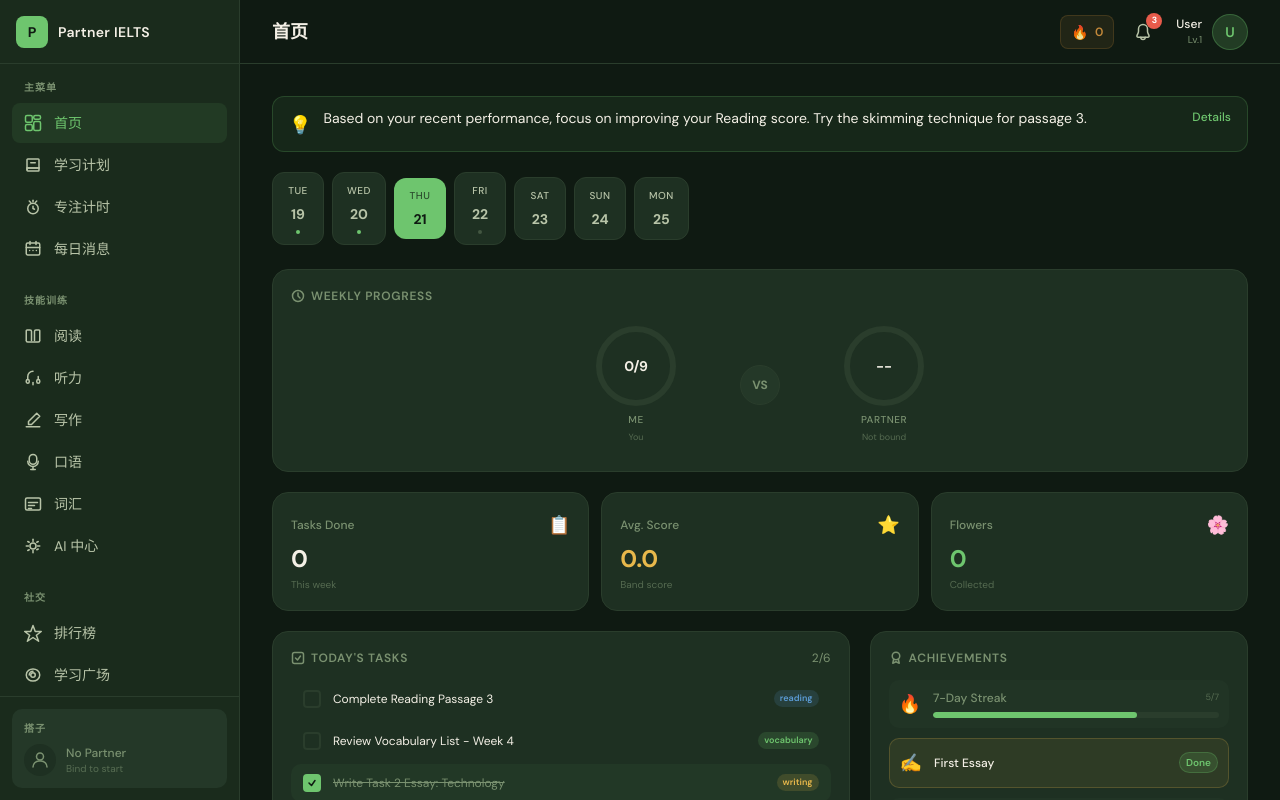
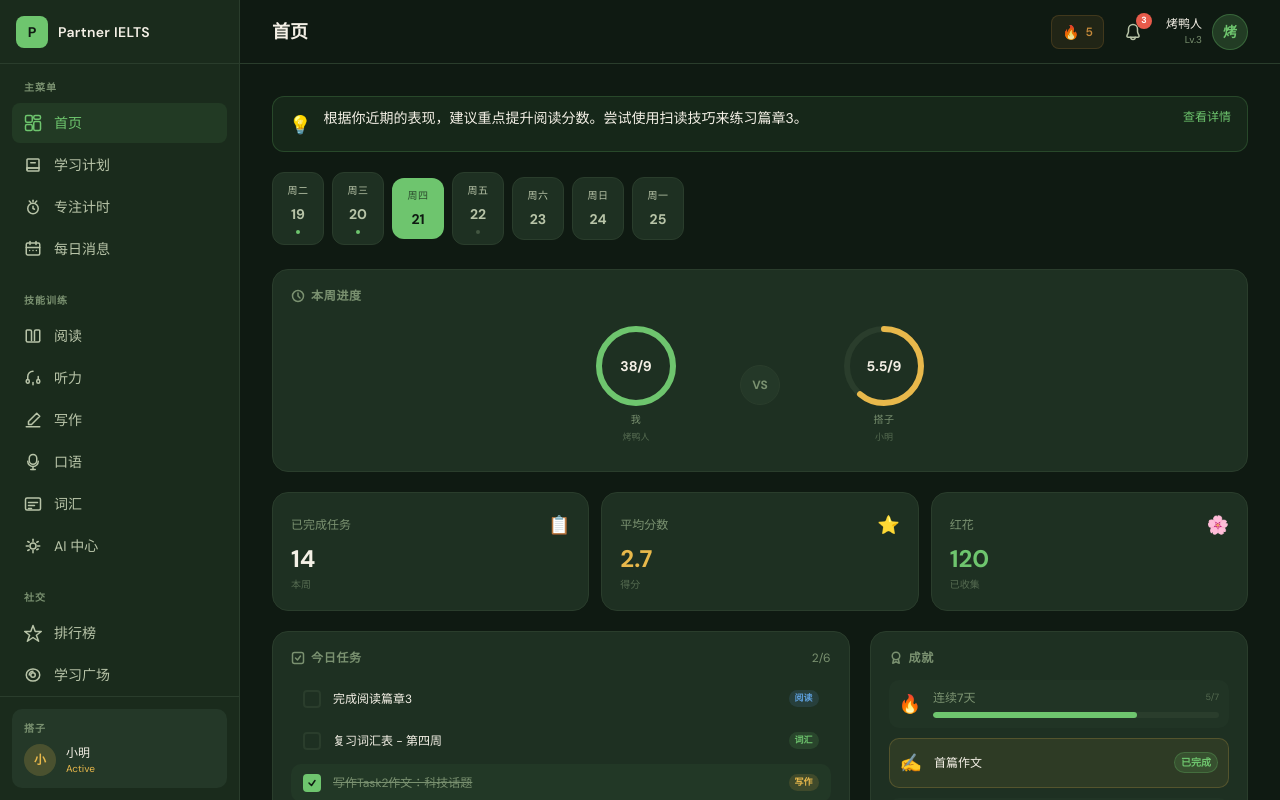
Before and after one commit to txc-link/CompanionELTS, a React (Vite) app: page / in a window 1280 px wide. Shown: the top 800 px of the page. Built offline with nearby package versions, Linux system fonts and the light colour scheme.

Commit message:
fix+test: Chinese labels, mock data init, 28 tests passing

```diff
--- a/src/components/layout/AppLayout.tsx
+++ b/src/components/layout/AppLayout.tsx
@@ -5,7 +5,10 @@ import { Header } from './Header'
 import { MobileNav } from './MobileNav'
 import { ToastContainer } from '@/components/ui/Toast'
 import { useUIStore } from '@/store/uiStore'
+import { useAuthStore } from '@/store/authStore'
+import { useStudyStore } from '@/store/studyStore'
 import { cn } from '@/utils/cn'
+import { mockUser, mockPartner, mockStudyTasks, mockStudyStats, mockAchievements } from '@/test/mockData'
 
 // Lazy load pages
 import Dashboard from '@/pages/Dashboard'
@@ -45,6 +48,18 @@ function PlaceholderPage({ title }: { title: string }) {
 export default function AppLayout() {
   const location = useLocation()
   const { sidebarCollapsed, sidebarOpen, setSidebarOpen, setCurrentPage } = useUIStore()
+  const { login, bindPartner } = useAuthStore()
+  const { setTasks, setStats, setAchievements } = useStudyStore()
+
+  // Initialize mock data for development
+  useEffect(() => {
+    login(mockUser)
+    bindPartner(mockPartner)
+    setTasks(mockStudyTasks)
+    setStats(mockStudyStats)
+    setAchievements(mockAchievements)
+  // eslint-disable-next-line react-hooks/exhaustive-deps
+  }, [])
 
   // Update current page based on location
   useEffect(() => {
--- a/src/pages/Dashboard.tsx
+++ b/src/pages/Dashboard.tsx
@@ -10,7 +10,7 @@ import { cn } from '@/utils/cn'
 function getWeekDays() {
   const days = []
   const today = new Date()
-  const dayNames = ['Sun', 'Mon', 'Tue', 'Wed', 'Thu', 'Fri', 'Sat']
+  const dayNames = ['周日', '周一', '周二', '周三', '周四', '周五', '周六']
 
   for (let i = -2; i <= 4; i++) {
     const d = new Date(today)
@@ -53,59 +53,23 @@ function ProgressRing({
   return (
     <div className="flex flex-col items-center gap-1.5">
       <svg width={size} height={size} className="transform -rotate-90">
-        {/* Background circle */}
+        <circle cx={size / 2} cy={size / 2} r={radius} fill="none" stroke="#2a3d2c" strokeWidth={strokeWidth} />
         <circle
-          cx={size / 2}
-          cy={size / 2}
-          r={radius}
-          fill="none"
-          stroke="#2a3d2c"
-          strokeWidth={strokeWidth}
-        />
-        {/* Progress circle */}
-        <circle
-          cx={size / 2}
-          cy={size / 2}
-          r={radius}
-          fill="none"
-          stroke={color}
-          strokeWidth={strokeWidth}
-          strokeLinecap="round"
-          strokeDasharray={circumference}
-          strokeDashoffset={offset}
+          cx={size / 2} cy={size / 2} r={radius} fill="none" stroke={color} strokeWidth={strokeWidth}
+          strokeLinecap="round" strokeDasharray={circumference} strokeDashoffset={offset}
           className="transition-all duration-700 ease-out"
         />
       </svg>
       <div className="absolute flex flex-col items-center justify-center" style={{ width: size, height: size }}>
         <span className="text-sm font-bold text-text-primary">{value}</span>
       </div>
-      <span className="text-[10px] font-medium text-text-muted uppercase tracking-[0.5px]">
-        {label}
-      </span>
-      {sublabel && (
-        <span className="text-[9px] text-text-muted/60 -mt-0.5">{sublabel}</span>
-      )}
+      <span className="text-[10px] font-medium text-text-muted uppercase tracking-[0.5px]">{label}</span>
+      {sublabel && <span className="text-[9px] text-text-muted/60 -mt-0.5">{sublabel}</span>}
     </div>
   )
 }
 
 // ─── Mock Data ──────────────────────────────────────────────────────────────
-const mockTasks = [
-  { id: '1', title: 'Complete Reading Passage 3', category: 'reading', priority: 'high', status: 'pending' as const },
-  { id: '2', title: 'Review Vocabulary List - Week 4', category: 'vocabulary', priority: 'medium', status: 'pending' as const },
-  { id: '3', title: 'Write Task 2 Essay: Technology', category: 'writing', priority: 'high', status: 'completed' as const },
-  { id: '4', title: 'Listening Practice - Section 4', category: 'listening', priority: 'medium', status: 'pending' as const },
-  { id: '5', title: 'Speaking Mock Test - Part 2', category: 'speaking', priority: 'low', status: 'pending' as const },
-  { id: '6', title: 'Grammar: Conditionals Review', category: 'grammar', priority: 'medium', status: 'completed' as const },
-]
-
-const mockAchievements = [
-  { id: 'a1', title: '7-Day Streak', icon: '🔥', progress: 5, total: 7, unlocked: false },
-  { id: 'a2', title: 'First Essay', icon: '✍️', progress: 1, total: 1, unlocked: true },
-  { id: 'a3', title: 'Listening Master', icon: '🎧', progress: 8, total: 10, unlocked: false },
-  { id: 'a4', title: 'Vocabulary Star', icon: '📚', progress: 24, total: 50, unlocked: false },
-]
-
 const categoryColors: Record<string, string> = {
   reading: 'bg-info/15 text-info',
   listening: 'bg-accent-green/15 text-accent-green',
@@ -115,12 +79,37 @@ const categoryColors: Record<string, string> = {
   grammar: 'bg-info/15 text-info',
 }
 
+const categoryLabels: Record<string, string> = {
+  reading: '阅读',
+  listening: '听力',
+  writing: '写作',
+  speaking: '口语',
+  vocabulary: '词汇',
+  grammar: '语法',
+}
+
+const mockTasks = [
+  { id: '1', title: '完成阅读篇章3', category: 'reading', priority: 'high', status: 'pending' as const },
+  { id: '2', title: '复习词汇表 - 第四周', category: 'vocabulary', priority: 'medium', status: 'pending' as const },
+  { id: '3', title: '写作Task2作文：科技话题', category: 'writing', priority: 'high', status: 'completed' as const },
+  { id: '4', title: '听力练习 - Section 4', category: 'listening', priority: 'medium', status: 'pending' as const },
+  { id: '5', title: '口语模拟测试 - Part 2', category: 'speaking', priority: 'low', status: 'pending' as const },
+  { id: '6', title: '语法：条件句复习', category: 'grammar', priority: 'medium', status: 'completed' as const },
+]
+
+const mockAchievements = [
+  { id: 'a1', title: '连续7天', icon: '🔥', progress: 5, total: 7, unlocked: false },
+  { id: 'a2', title: '首篇作文', icon: '✍️', progress: 1, total: 1, unlocked: true },
+  { id: 'a3', title: '听力大师', icon: '🎧', progress: 8, total: 10, unlocked: false },
+  { id: 'a4', title: '词汇之星', icon: '📚', progress: 24, total: 50, unlocked: false },
+]
+
 // ─── Component ──────────────────────────────────────────────────────────────
 export default function Dashboard() {
   const { user, partner } = useAuthStore()
   const { stats } = useStudyStore()
   const [aiSuggestion] = useState(
-    'Based on your recent performance, focus on improving your Reading score. Try the skimming technique for passage 3.'
+    '根据你近期的表现，建议重点提升阅读分数。尝试使用扫读技巧来练习篇章3。'
   )
   const [tasks] = useState(mockTasks)
   const [completedTasks, setCompletedTasks] = useState<Set<string>>(
@@ -151,7 +140,7 @@ export default function Dashboard() {
           <p className="text-sm text-text-primary leading-snug">{aiSuggestion}</p>
         </div>
         <button className="flex-shrink-0 text-xs font-medium text-accent-green hover:underline cursor-pointer">
-          Details
+          查看详情
         </button>
       </div>
 
@@ -168,15 +157,12 @@ export default function Dashboard() {
             )}
           >
             <span className={cn(
-              'text-[10px] font-medium uppercase tracking-[0.5px]',
+              'text-[10px] font-medium tracking-[0.5px]',
               day.isToday && 'text-bg-primary/70'
             )}>
               {day.dayOfWeek}
             </span>
-            <span className={cn(
-              'text-sm font-bold',
-              day.isToday && 'text-bg-primary'
-            )}>
+            <span className={cn('text-sm font-bold', day.isToday && 'text-bg-primary')}>
               {day.dayNumber}
             </span>
             {day.hasSession && !day.isToday && (
@@ -192,37 +178,32 @@ export default function Dashboard() {
       {/* Dual Progress Rings */}
       <Card>
         <CardTitle>
-          <svg width="14" height="14" viewBox="0 0 14 14" fill="none" xmlns="http://www.w3.org/2000/svg">
+          <svg width="14" height="14" viewBox="0 0 14 14" fill="none">
             <circle cx="7" cy="7" r="5.5" stroke="#7a9170" strokeWidth="1.5"/>
             <path d="M7 4V7L9 9" stroke="#7a9170" strokeWidth="1.5" strokeLinecap="round"/>
           </svg>
-          WEEKLY PROGRESS
+          本周进度
         </CardTitle>
         <div className="flex items-center justify-center gap-10 sm:gap-16 py-2">
           <div className="relative flex flex-col items-center">
             <ProgressRing
-              percent={mePercent}
-              color="#6ec56e"
-              label="Me"
+              percent={mePercent} color="#6ec56e"
+              label="我"
               value={`${stats.weekScore || 0}/9`}
-              sublabel={`${user?.nickname || 'You'}`}
+              sublabel={user?.nickname || '我'}
             />
           </div>
-
-          {/* VS Divider */}
           <div className="flex flex-col items-center gap-1">
             <div className="w-10 h-10 rounded-full bg-bg-elevated border border-border-subtle flex items-center justify-center">
               <span className="text-xs font-bold text-text-muted">VS</span>
             </div>
           </div>
-
           <div className="relative flex flex-col items-center">
             <ProgressRing
-              percent={partnerPercent}
-              color="#e8b84b"
-              label="Partner"
+              percent={partnerPercent} color="#e8b84b"
+              label="搭子"
               value={partner?.isBound ? `${partner.partnerScore || 0}/9` : '--'}
-              sublabel={partner?.isBound ? partner.partnerNickname : 'Not bound'}
+              sublabel={partner?.isBound ? partner.partnerNickname : '未绑定'}
             />
           </div>
         </div>
@@ -230,53 +211,43 @@ export default function Dashboard() {
 
       {/* Stat Cards */}
       <div className="grid grid-cols-1 sm:grid-cols-3 gap-3">
-        {/* Tasks Stats */}
         <Card variant="stats">
           <div className="flex items-center justify-between mb-1">
-            <span className="text-xs font-medium text-text-muted">Tasks Done</span>
+            <span className="text-xs font-medium text-text-muted">已完成任务</span>
             <span className="text-lg">📋</span>
           </div>
-          <p className="text-2xl font-bold text-text-primary">
-            {stats.weekTasks || 0}
-          </p>
-          <p className="text-[10px] text-text-muted/60 mt-0.5">This week</p>
+          <p className="text-2xl font-bold text-text-primary">{stats.weekTasks || 0}</p>
+          <p className="text-[10px] text-text-muted/60 mt-0.5">本周</p>
         </Card>
-
-        {/* Score Stats */}
         <Card variant="stats">
           <div className="flex items-center justify-between mb-1">
-            <span className="text-xs font-medium text-text-muted">Avg. Score</span>
+            <span className="text-xs font-medium text-text-muted">平均分数</span>
             <span className="text-lg">⭐</span>
           </div>
           <p className="text-2xl font-bold text-accent-gold">
             {stats.weekScore > 0 ? (stats.weekScore / Math.max(1, stats.weekTasks)).toFixed(1) : '0.0'}
           </p>
-          <p className="text-[10px] text-text-muted/60 mt-0.5">Band score</p>
+          <p className="text-[10px] text-text-muted/60 mt-0.5">得分</p>
         </Card>
-
-        {/* Flowers Stats */}
         <Card variant="stats">
           <div className="flex items-center justify-between mb-1">
-            <span className="text-xs font-medium text-text-muted">Flowers</span>
+            <span className="text-xs font-medium text-text-muted">红花</span>
             <span className="text-lg">🌸</span>
           </div>
-          <p className="text-2xl font-bold text-accent-green">
-            {stats.flowersCollected || 0}
-          </p>
-          <p className="text-[10px] text-text-muted/60 mt-0.5">Collected</p>
+          <p className="text-2xl font-bold text-accent-green">{stats.flowersCollected || 0}</p>
+          <p className="text-[10px] text-text-muted/60 mt-0.5">已收集</p>
         </Card>
       </div>
 
       {/* Task List + Achievements */}
       <div className="grid grid-cols-1 lg:grid-cols-5 gap-5">
-        {/* Tasks */}
         <Card className="lg:col-span-3">
           <CardTitle>
-            <svg width="14" height="14" viewBox="0 0 14 14" fill="none" xmlns="http://www.w3.org/2000/svg">
+            <svg width="14" height="14" viewBox="0 0 14 14" fill="none">
               <rect x="1.5" y="1.5" width="11" height="11" rx="2" stroke="#7a9170" strokeWidth="1.5"/>
               <path d="M4.5 7L6.5 9L9.5 5" stroke="#7a9170" strokeWidth="1.5" strokeLinecap="round" strokeLinejoin="round"/>
             </svg>
-            TODAY'S TASKS
+            今日任务
             <span className="ml-auto text-text-muted font-normal normal-case tracking-normal">
               {completedTasks.size}/{tasks.length}
             </span>
@@ -290,60 +261,44 @@ export default function Dashboard() {
                   onClick={() => toggleTask(task.id)}
                   className={cn(
                     'w-full flex items-center gap-3 px-3 py-2.5 rounded-[10px] transition-all duration-200 text-left cursor-pointer group',
-                    done
-                      ? 'bg-accent-green/5'
-                      : 'hover:bg-bg-elevated'
+                    done ? 'bg-accent-green/5' : 'hover:bg-bg-elevated'
                   )}
                 >
-                  {/* Checkbox */}
                   <span
                     className={cn(
                       'flex-shrink-0 w-[18px] h-[18px] rounded-[4px] border-2 flex items-center justify-center transition-all duration-200',
-                      done
-                        ? 'bg-accent-green border-accent-green'
-                        : 'border-border-subtle group-hover:border-accent-green/50'
+                      done ? 'bg-accent-green border-accent-green' : 'border-border-subtle group-hover:border-accent-green/50'
                     )}
                   >
                     {done && (
-                      <svg width="10" height="10" viewBox="0 0 10 10" fill="none" xmlns="http://www.w3.org/2000/svg">
+                      <svg width="10" height="10" viewBox="0 0 10 10" fill="none">
                         <path d="M2 5L4.5 7.5L8 2.5" stroke="#0f1a12" strokeWidth="1.5" strokeLinecap="round" strokeLinejoin="round"/>
                       </svg>
                     )}
                   </span>
-
-                  {/* Title */}
-                  <span
-                    className={cn(
-                      'flex-1 text-xs transition-all duration-200',
-                      done
-                        ? 'text-text-muted line-through'
-                        : 'text-text-primary'
-                    )}
-                  >
+                  <span className={cn(
+                    'flex-1 text-xs transition-all duration-200',
+                    done ? 'text-text-muted line-through' : 'text-text-primary'
+                  )}>
                     {task.title}
                   </span>
-
-                  {/* Category Badge */}
-                  <span
-                    className={cn(
-                      'text-[9px] font-semibold px-1.5 py-0.5 rounded-full flex-shrink-0',
-                      categoryColors[task.category] || 'bg-bg-elevated text-text-muted'
-                    )}
-                  >
-                    {task.category}
+                  <span className={cn(
+                    'text-[9px] font-semibold px-1.5 py-0.5 rounded-full flex-shrink-0',
+                    categoryColors[task.category] || 'bg-bg-elevated text-text-muted'
+                  )}>
+                    {categoryLabels[task.category] || task.category}
                   </span>
                 </button>
               )
             })}
           </div>
-
           <div className="mt-3 pt-3 border-t border-border-subtle">
             <Button variant="ghost" size="sm" className="w-full">
-              <svg width="12" height="12" viewBox="0 0 12 12" fill="none" xmlns="http://www.w3.org/2000/svg">
+              <svg width="12" height="12" viewBox="0 0 12 12" fill="none">
                 <path d="M6 2.5V9.5" stroke="currentColor" strokeWidth="1.5" strokeLinecap="round"/>
                 <path d="M2.5 6H9.5" stroke="currentColor" strokeWidth="1.5" strokeLinecap="round"/>
               </svg>
-              Add Task
+              添加任务
             </Button>
           </div>
         </Card>
@@ -351,46 +306,40 @@ export default function Dashboard() {
         {/* Achievements */}
         <Card className="lg:col-span-2">
           <CardTitle>
-            <svg width="14" height="14" viewBox="0 0 14 14" fill="none" xmlns="http://www.w3.org/2000/svg">
+            <svg width="14" height="14" viewBox="0 0 14 14" fill="none">
               <path d="M7 8.75C9.07107 8.75 10.75 7.07107 10.75 5C10.75 2.92893 9.07107 1.25 7 1.25C4.92893 1.25 3.25 2.92893 3.25 5C3.25 7.07107 4.92893 8.75 7 8.75Z" stroke="#7a9170" strokeWidth="1.5"/>
               <path d="M4.6875 8L3.75 12.25L7 10.75L10.25 12.25L9.3125 8" stroke="#7a9170" strokeWidth="1.5" strokeLinecap="round" strokeLinejoin="round"/>
             </svg>
-            ACHIEVEMENTS
+            成就
           </CardTitle>
           <div className="space-y-2.5">
-            {mockAchievements.map((achievement) => (
+            {mockAchievements.map((a) => (
               <div
-                key={achievement.id}
+                key={a.id}
                 className={cn(
                   'flex items-center gap-3 p-2.5 rounded-[10px] transition-all duration-200',
-                  achievement.unlocked
-                    ? 'bg-accent-gold/8 border border-accent-gold/20'
-                    : 'bg-bg-elevated/50'
+                  a.unlocked ? 'bg-accent-gold/8 border border-accent-gold/20' : 'bg-bg-elevated/50'
                 )}
               >
-                <span className="text-lg flex-shrink-0">{achievement.icon}</span>
+                <span className="text-lg flex-shrink-0">{a.icon}</span>
                 <div className="flex-1 min-w-0">
                   <div className="flex items-center justify-between gap-2">
-                    <span className={cn(
-                      'text-xs font-medium',
-                      achievement.unlocked ? 'text-text-primary' : 'text-text-muted'
-                    )}>
-                      {achievement.title}
+                    <span className={cn('text-xs font-medium', a.unlocked ? 'text-text-primary' : 'text-text-muted')}>
+                      {a.title}
                     </span>
-                    {achievement.unlocked ? (
-                      <Badge variant="success" size="sm">Done</Badge>
+                    {a.unlocked ? (
+                      <Badge variant="success" size="sm">已完成</Badge>
                     ) : (
                       <span className="text-[9px] text-text-muted/60 flex-shrink-0">
-                        {achievement.progress}/{achievement.total}
+                        {a.progress}/{a.total}
                       </span>
                     )}
                   </div>
-                  {/* Progress bar */}
-                  {!achievement.unlocked && (
+                  {!a.unlocked && (
                     <div className="mt-1.5 h-1.5 rounded-full bg-border-subtle overflow-hidden">
                       <div
                         className="h-full rounded-full bg-accent-green transition-all duration-500"
-                        style={{ width: `${(achievement.progress / achievement.total) * 100}%` }}
+                        style={{ width: `${(a.progress / a.total) * 100}%` }}
                       />
                     </div>
                   )}
@@ -398,9 +347,8 @@ export default function Dashboard() {
               </div>
             ))}
           </div>
-
           <Button variant="ghost" size="sm" className="w-full mt-3">
-            View All
+            查看全部
           </Button>
         </Card>
       </div>
--- /dev/null
+++ b/src/test/mockData.ts
@@ -0,0 +1,68 @@
+import type { User, Partner, StudyTask, Achievement, StudyStats } from '@/types'
+
+// ─── Auth Mock Data ───────────────────────────────────────────────────────
+export const mockUser: User = {
+  id: 'user-1',
+  email: 'kaoyaren@example.com',
+  nickname: '烤鸭人',
+  avatarUrl: undefined,
+  level: 3,
+  studyStreak: 5,
+  flowersCollected: 120,
+  totalScore: 0,
+  tasksCompleted: 0,
+  createdAt: '2026-01-01T00:00:00Z',
+}
+
+export const mockPartner: Partner = {
+  id: 'partner-1',
+  userId: 'user-1',
+  partnerUserId: 'partner-1',
+  partnerNickname: '小明',
+  partnerAvatarUrl: undefined,
+  bindCode: 'ABCD12',
+  isBound: true,
+  partnerLevel: 2,
+  partnerStreak: 3,
+  partnerScore: 5.5,
+  partnerTasks: 10,
+  partnerFlowers: 80,
+  bindAt: '2026-01-15T00:00:00Z',
+}
+
+// ─── Study Mock Data ───────────────────────────────────────────────────────
+export const mockStudyTasks: StudyTask[] = [
+  { id: 'st1', userId: 'user-1', title: '完成阅读篇章3', category: 'reading', priority: 'high', status: 'pending', createdAt: '2026-05-21T00:00:00Z' },
+  { id: 'st2', userId: 'user-1', title: '复习词汇表 - 第四周', category: 'vocabulary', priority: 'medium', status: 'pending', createdAt: '2026-05-21T00:00:00Z' },
+  { id: 'st3', userId: 'user-1', title: '写作Task2作文：科技话题', category: 'writing', priority: 'high', status: 'completed', createdAt: '2026-05-21T00:00:00Z', completedAt: '2026-05-21T10:00:00Z' },
+  { id: 'st4', userId: 'user-1', title: '听力练习 - Section 4', category: 'listening', priority: 'medium', status: 'pending', createdAt: '2026-05-21T00:00:00Z' },
+  { id: 'st5', userId: 'user-1', title: '口语模拟测试 - Part 2', category: 'speaking', priority: 'low', status: 'pending', createdAt: '2026-05-21T00:00:00Z' },
+  { id: 'st6', userId: 'user-1', title: '语法：条件句复习', category: 'grammar', priority: 'medium', status: 'completed', createdAt: '2026-05-21T00:00:00Z', completedAt: '2026-05-21T11:00:00Z' },
+]
+
+export const mockAchievements: Achievement[] = [
+  { id: 'a1', title: '连续7天', description: '坚持学习一周，滴水穿石', icon: '🔥', progress: 5, total: 7 },
+  { id: 'a2', title: '首篇作文', description: '完成第一篇写作练习', icon: '✍️', progress: 1, total: 1, unlockedAt: '2026-05-01T00:00:00Z' },
+  { id: 'a3', title: '听力大师', description: '连续10篇听力8分以上', icon: '🎧', progress: 8, total: 10 },
+  { id: 'a4', title: '词汇之星', description: '背完雅思核心3000词', icon: '📚', progress: 24, total: 50 },
+]
+
+export const mockStudyStats: StudyStats = {
+  todayDuration: 3600,
+  weekDuration: 18000,
+  totalDuration: 864000,
+  weekTasks: 14,
+  weekScore: 38,
+  streak: 5,
+  level: 3,
+  flowersCollected: 120,
+}
+
+/**
+ * Initialize stores with mock data for development.
+ * Import and call this in AppLayout's useEffect.
+ */
+export function initMockData() {
+  // This function is called directly in AppLayout,
+  // no dynamic require needed - just import stores
+}
```
Also changed, not shown: 2 other files (tests, documents, lock files or other folders).
